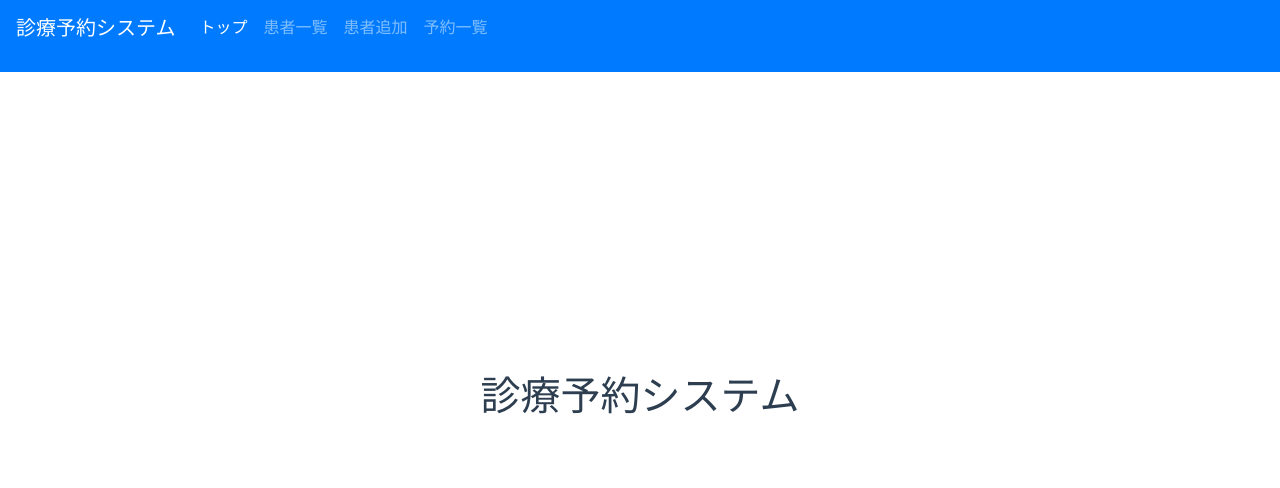
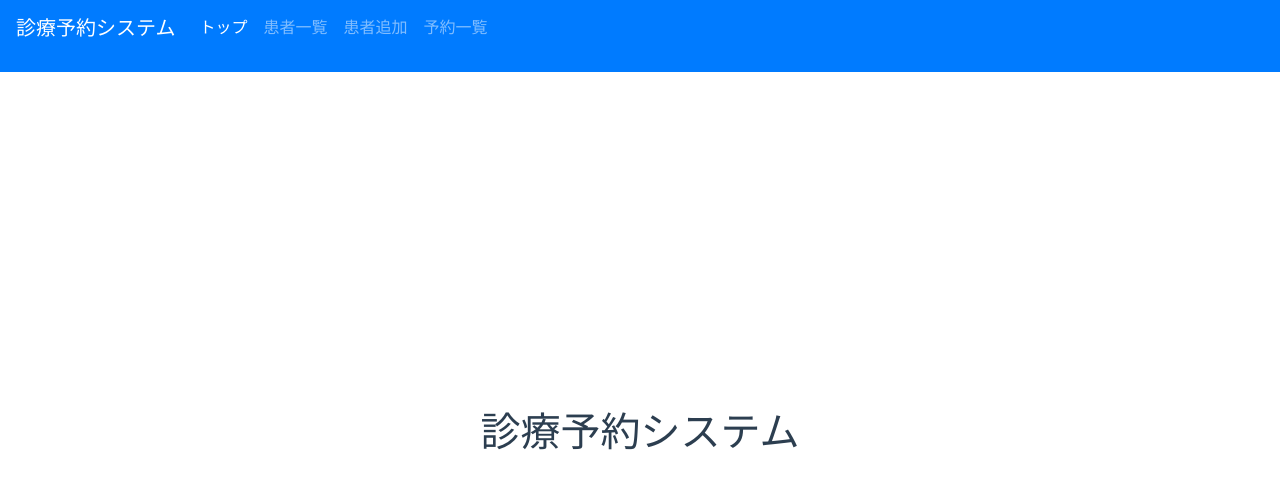
Before and after one commit to YanaPIIDXer/HospitalReserveSystem, a Vue app in the folder frontend/src/: page / in a window 1280 px wide. Shown: the top 488 px of the page. Built offline with nearby package versions, Linux system fonts and the light colour scheme.

Commit message:
必要なものを導入

```diff
--- a/frontend/src/package.json
+++ b/frontend/src/package.json
@@ -14,6 +14,7 @@
     "bootstrap-vue": "^2.21.2",
     "core-js": "^3.6.5",
     "material-design-icons-iconfont": "^6.1.1",
+    "roboto-fontface": "*",
     "vue": "^2.6.11",
     "vue-router": "^3.5.2",
     "vuetify": "^2.6.0"
@@ -25,6 +26,7 @@
     "babel-eslint": "^10.1.0",
     "eslint": "^6.7.2",
     "eslint-plugin-vue": "^6.2.2",
+    "vue-cli-plugin-vuetify": "~2.4.3",
     "vue-template-compiler": "^2.6.11"
   },
   "eslintConfig": {
--- a/frontend/src/public/index.html
+++ b/frontend/src/public/index.html
@@ -1,5 +1,5 @@
 <!DOCTYPE html>
-<html lang="">
+<html lang="en">
   <head>
     <meta charset="utf-8">
     <meta http-equiv="X-UA-Compatible" content="IE=edge">
--- a/frontend/src/src/App.vue
+++ b/frontend/src/src/App.vue
@@ -1,10 +1,10 @@
 <template>
-  <div id="app">
-    <div>
-      <nav-bar />
-    </div>
-    <router-view></router-view>
-  </div>
+  <v-app>
+    <nav-bar />
+    <v-main>
+      <router-view></router-view>
+    </v-main>
+  </v-app>
 </template>
 
 <script>
--- a/frontend/src/src/main.js
+++ b/frontend/src/src/main.js
@@ -7,15 +7,12 @@ import 'bootstrap/dist/css/bootstrap.css'
 import 'bootstrap-vue/dist/bootstrap-vue.css'
 Vue.use(BootstrapVue)
 
-import Vuetify from 'vuetify'
-import 'vuetify/dist/vuetify.min.css'
-import 'material-design-icons-iconfont/dist/material-design-icons.css'
-import '@mdi/font/css/materialdesignicons.css'
-Vue.use(Vuetify)
+import vuetify from './plugins/vuetify'
 
 Vue.config.productionTip = false
 
 new Vue({
   router,
-  render: h => h(App),
+  vuetify,
+  render: h => h(App)
 }).$mount('#app')
--- /dev/null
+++ b/frontend/src/src/plugins/vuetify.js
@@ -0,0 +1,8 @@
+import Vue from 'vue';
+import Vuetify from 'vuetify';
+import 'vuetify/dist/vuetify.min.css';
+
+Vue.use(Vuetify);
+
+export default new Vuetify({
+});
```
Also changed, not shown: 1 other file (tests, documents, lock files or other folders).
